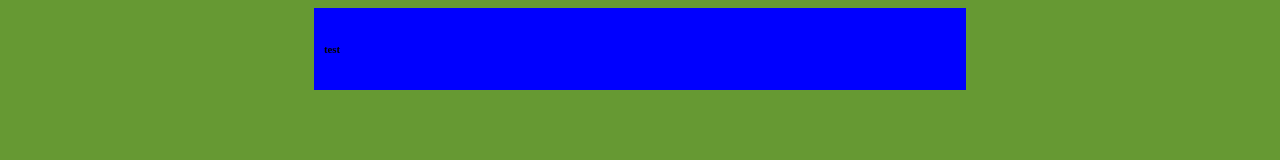
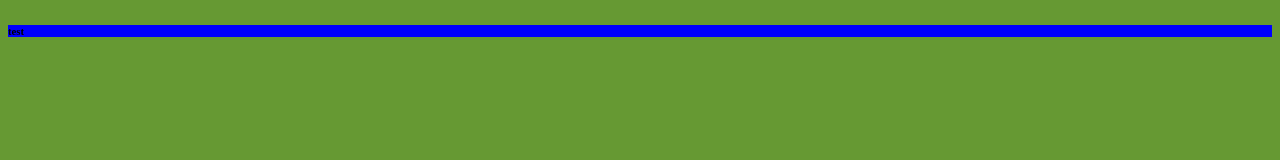
Before and after one commit to nathanthomsen/nathanthomsen.github.io, a plain HTML site: page index.html in a window 1280 px wide. Drawn offline with Linux system fonts and the light colour scheme.

Commit message:
Update main.css

```diff
--- a/main.css
+++ b/main.css
@@ -2,7 +2,7 @@ body {
 background-color: #669933;
 }
 
-div {
+.layer1 {
 margin: auto;
 width: 50%;
 padding: 10px;
```
